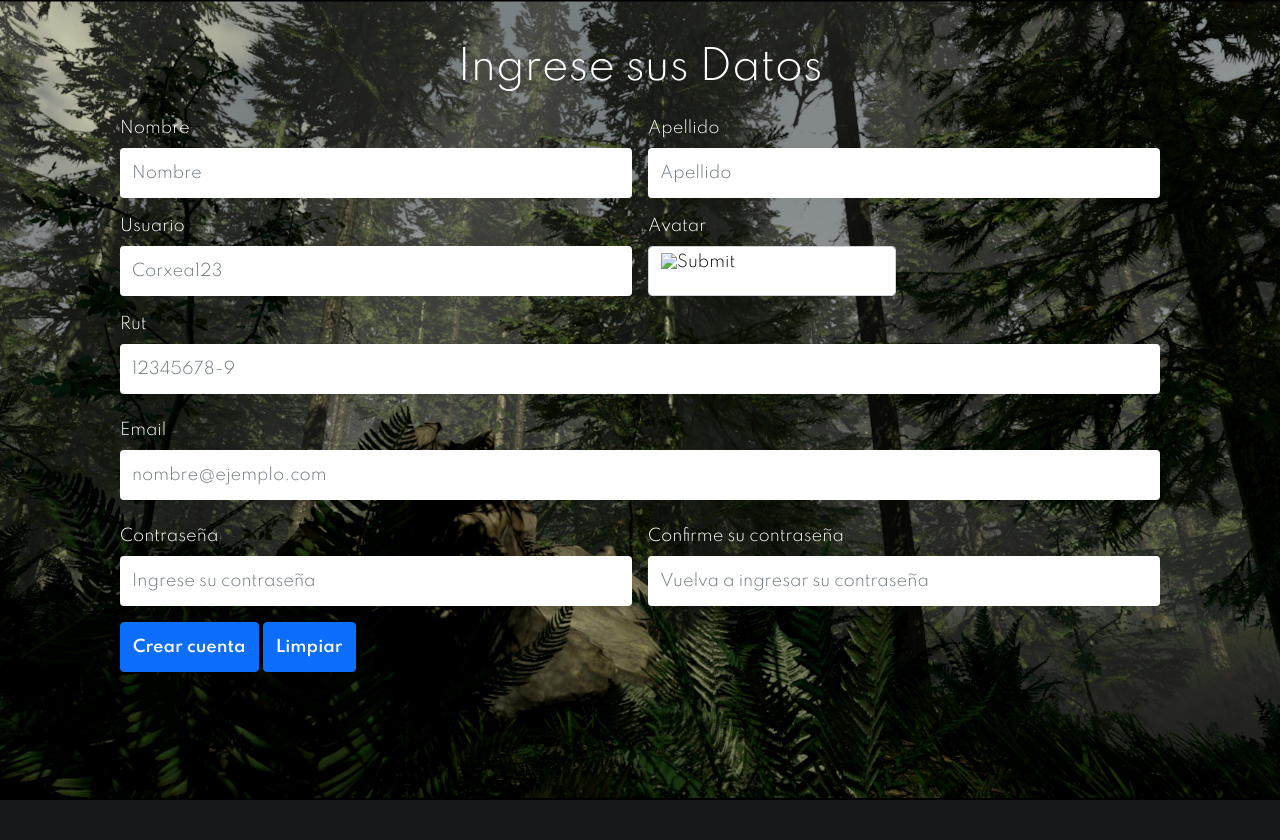
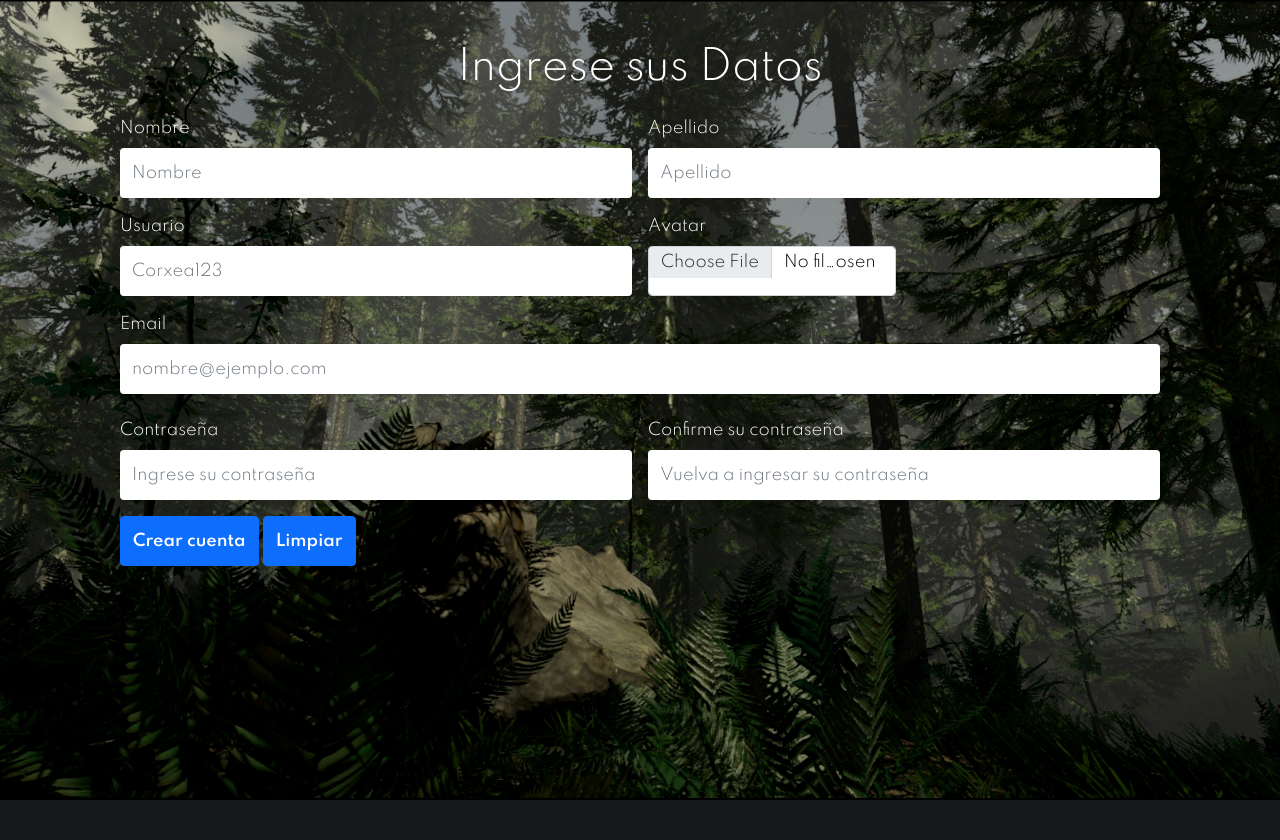
Before and after one commit to AlexisJara/WIKI_FOREST, a Django app: page /Registrarse/ in a window 1280 px wide. Shown: the part 71-911 px from the top of the page. Run offline with Django 4.2, Linux system fonts and the light colour scheme; some libraries are stand-ins or nearby versions.

Commit message:
cambios 25-05
si

```diff
--- a/Proyecto1/Proyecto1/settings.py
+++ b/Proyecto1/Proyecto1/settings.py
@@ -129,3 +129,6 @@ STATIC_URL = '/static/'
 # https://docs.djangoproject.com/en/4.0/ref/settings/#default-auto-field
 
 DEFAULT_AUTO_FIELD = 'django.db.models.BigAutoField'
+
+MEDIA_URL = '/media/'
+MEDIA_ROOT = os.path.join(BASE_DIR, 'media')
--- a/Proyecto1/wiki/static/wiki/js/val_form.js
+++ b/Proyecto1/wiki/static/wiki/js/val_form.js
@@ -68,6 +68,7 @@ form.addEventListener("submit", e => {
 
     if (entrar) {
         mensaje.innerHTML = mensajesMostrar;
+        e.preventDefault();
     } else {
         mensaje.innerHTML = "Enviado";
     }
--- a/Proyecto1/wiki/templates/wiki/Registrarse.html
+++ b/Proyecto1/wiki/templates/wiki/Registrarse.html
@@ -74,42 +74,46 @@
                     <div class="container">
                     <div class="opa-input">
                       <div class="margin-formulario">
-                        <form class="row g-3 needs-validation" method="POST" id="form" novalidate>
+                        <form class="row g-3 needs-validation" action="{% url 'registro' %}" method="POST" enctype="multipart/form-data" id="form" name="form" novalidate>
+                          {% csrf_token %}
+                          {% if messages %}
+                          <div>
+                            {% for i in messages %}
+                              <p style="color: red;">{{ i }}</p>
+                              {% endfor %}
+                          </div>
+                          {% endif %}
                           <div class="col-md-6">
                             <label for="validationCustom01" class="form-label font-weight-bold">Nombre</label>
-                            <input type="text" class="form-control bg-dark-x border-0" id="validationCustom01"
+                            <input type="text" class="form-control bg-dark-x border-0" id="validationCustom01" name="validationCustom01"
                               placeholder="Nombre" style="background-color: #ffffff;" required>
                           </div>
                           <div class="col-md-6">
                             <label for="" class="form-label font-weight-bold">Apellido</label>
-                            <input type="text" class="form-control bg-dark-x border-0" id="apellido"
+                            <input type="text" class="form-control bg-dark-x border-0" id="apellido" name="apellido"
                               placeholder="Apellido" style="background-color: #ffffff;" required>
                           </div>
                           <div class="col-md-6">
                             <label for="exampleInputEmail1" class="form-label font-weight-bold">Usuario</label>
-                            <input type="text" class="form-control bg-dark-x border-0" id="nomusuario"
+                            <input type="text" class="form-control bg-dark-x border-0" id="nomusuario" name="nomusuario"
                               placeholder="Corxea123" style="background-color: #ffffff;" required>
                           </div>
 
                           <div class="col-md-3">
                             <label for="" class="form-label">Avatar</label>
-                            <input type="image" class="form-control">
+                            <input type="file" class="form-control" id="foto_u" name="foto_u">
                           </div>
 
-                          <div class="mb-2">
-                            <label for="exampleInputEmail1" class="form-label font-weight-bold">Rut</label>
-                            <input type="text" class="form-control bg-dark-x border-0" id="txt_rut"
-                              placeholder="12345678-9" style="background-color: #ffffff;" required>
-                          </div>
+
                           <div class="mb-2">
                             <label for="exampleInputEmail1" class="form-label font-weight-bold">Email</label>
-                            <input type="email" name="correo" class="form-control bg-dark-x border-0" id="validationCustom04"
+                            <input type="email" name="correo" class="form-control bg-dark-x border-0" id="validationCustom04" name="validationCustom04"
                               placeholder="nombre@ejemplo.com"
                               style="background-color: #ffffff;" required>
                           </div>
                           <div class="col-md-6">
                             <label for="exampleInputEmail1" class="form-label font-weight-bold">Contraseña</label>
-                            <input type="password" class="form-control bg-dark-x border-0" id="contra1"
+                            <input type="password" class="form-control bg-dark-x border-0" id="contra1" name="contra1"
                               placeholder="Ingrese su contraseña"
                               style="background-color: #ffffff;" required>
                           </div>
--- a/Proyecto1/wiki/urls.py
+++ b/Proyecto1/wiki/urls.py
@@ -14,7 +14,7 @@ Including another URLconf
     2. Add a URL to urlpatterns:  path('blog/', include('blog.urls'))
 """
 from django.urls import path
-from .views import menuprincipal, Armas, Animales, Construcciones, Consumibles, Enemigos, Flora, forowiki, inicio_sesion, Logros, Lugares, Micuenta, Recuperarcontra, Registrarse, Admin, Historia, borrarUsuario, Vcontra, ModificarC, FormularioTablas, penalizarUsuario
+from .views import menuprincipal, Armas, Animales, Construcciones, Consumibles, Enemigos, Flora, forowiki, inicio_sesion, Logros, Lugares, Micuenta, Recuperarcontra, Registrarse, Admin, Historia, borrarUsuario, Vcontra, ModificarC, FormularioTablas, penalizarUsuario, registrar_usuario
 
 
 urlpatterns = [
@@ -39,4 +39,6 @@ urlpatterns = [
     path('VerificarContra/', Vcontra, name='VerificarContra'),
     path('ModificarCuenta/', ModificarC, name="ModificarCuenta"),
     path('FormularioTablas', FormularioTablas, name='FormularioTablas'),
+    path('registro/', registrar_usuario, name='registro'),
+
 ]
--- a/Proyecto1/wiki/views.py
+++ b/Proyecto1/wiki/views.py
@@ -1,6 +1,6 @@
 from cgitb import html
 from django.shortcuts import render, redirect
-from .models import Usuario
+from .models import TipoUsuario, Usuario,Estado
 from django.contrib import messages
 
 # Create your views here.
@@ -83,6 +83,27 @@ def FormularioTablas(request):
 
     return render(request, 'wiki/FormularioTablas.html')
 
+def registrar_usuario(request):
+    nombre_u = request.POST['validationCustom01']
+    apellido_u = request.POST['apellido']
+    nomusuario_u = request.POST['nomusuario']
+    avatar_u = request.FILES['foto_u']
+    correo_u = request.POST['validationCustom04']
+    clave_u = request.POST['contra1']
+
+    estado_u = Estado.objects.get(id_estado = 1)
+    tipousuario2=TipoUsuario.objects.get(id_tipo = 2)
+    existe = None
+    try:
+        existe = Usuario.objects.get(id_usuario = nomusuario_u)
+        messages.error(request,'El usuario existe')
+        return redirect ('registro')
+    except:
+        Usuario.objects.create(id_usuario = nomusuario_u, nombre = nombre_u, apellido = apellido_u, correo = correo_u, clave = clave_u, foto = avatar_u, Estado = estado_u, TipoUsuario = tipousuario2  )
+        return redirect('registrarse')
+
+
+
 
 def listado(request):
     listadoUsuario = Usuario.objects.get("id_usuario","correo","estado")
```
